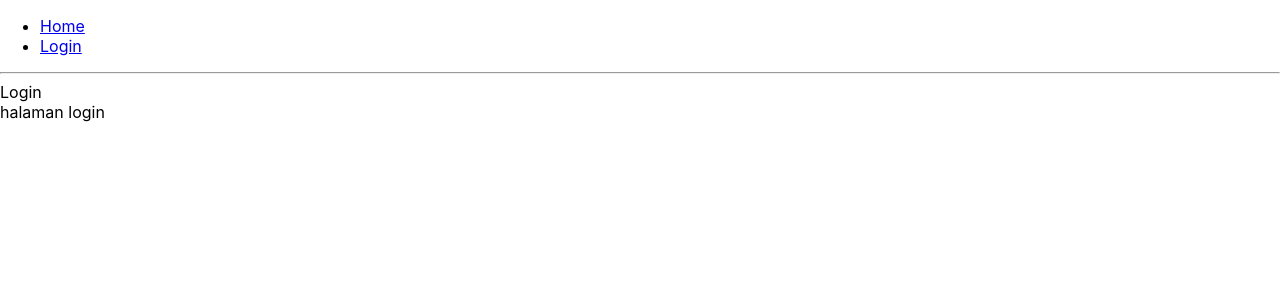
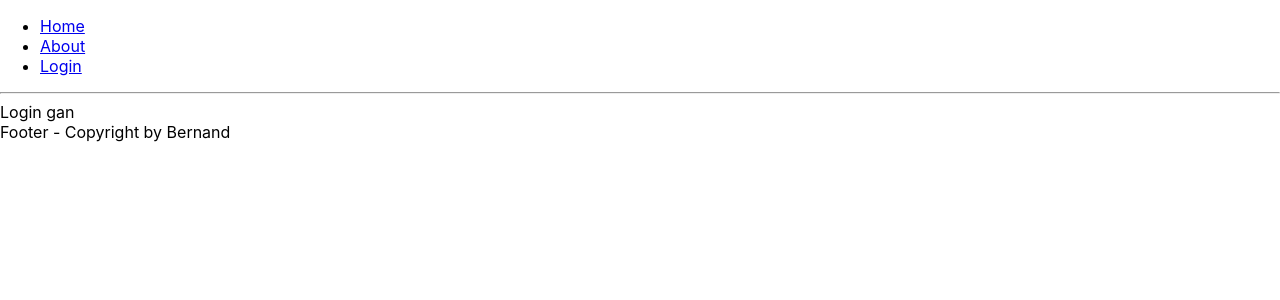
Before and after one commit to bernandotorrez/react-front-end, a React (Create React App) app: page /login in a window 1280 px wide. Shown: the top 300 px of the page. Built offline with nearby package versions, Linux system fonts and the light colour scheme.

Commit message:
update with route

```diff
--- a/src/Home.js
+++ /dev/null
@@ -1,16 +0,0 @@
-import React, { Component } from 'react'
-import Menu from './components/Menu'
-
-class Home extends Component {
-	render(){
-		return (
-
-			<div>
-			<Menu/>
-			halaman login
-			</div>
-		)
-	}
-}
-
-export default Home
--- /dev/null
+++ b/src/components/Footer.js
@@ -0,0 +1,11 @@
+import React from 'react';
+
+const Footer = () => (
+	<div>
+
+	Footer - Copyright by Bernand
+
+	</div>
+)
+
+export default Footer
--- /dev/null
+++ b/src/components/Layout.js
@@ -0,0 +1,13 @@
+import React from 'react'
+import Menu from './Menu'
+import Footer from './Footer'
+
+const Layout = (props) => (
+	<div>
+	<Menu/>
+	{props.children}
+	<Footer/>
+	</div>
+)
+
+export default Layout
--- a/src/components/Menu.js
+++ b/src/components/Menu.js
@@ -1,12 +1,18 @@
-import React, { Component } from 'react';
+import React from 'react'
 import { BrowserRouter as Router, Route, Link } from 'react-router-dom';
+import Home from '../pages/Home'
+import Login from '../pages/Login'
+import About from '../pages/About'
 
 const Menu = () => (
-	  <Router>
+	 <Router>
     <div>
       <ul>
         <li>
           <Link to="/">Home</Link>
+        </li>
+        <li>
+          <Link to="/about">About</Link>
         </li>
         <li>
           <Link to="/login">Login</Link>
@@ -16,21 +22,10 @@ const Menu = () => (
       <hr />
 
       <Route exact path="/" component={Home} />
+      <Route path="/about" component={About} />
       <Route path="/login" component={Login} />
     </div>
   </Router>
 );
 
-const Home = () => (
-	<div>
-	Home
-	</div>
-);
-
-const Login = () => (
-	<div>
-	Login
-	</div>
-);
-
 export default Menu
--- a/src/index.js
+++ b/src/index.js
@@ -2,10 +2,16 @@ import React from 'react';
 import ReactDOM from 'react-dom';
 import './index.css';
 //import App from './App';
-import Login from './Home';
+import Layout from './components/Layout';
 import * as serviceWorker from './serviceWorker';
+import { BrowserRouter as Router } from 'react-router-dom'
 
-ReactDOM.render(<Login />, document.getElementById('root'));
+ReactDOM.render(
+	<Router>
+	<Layout />
+	</Router>
+	,
+	document.getElementById('root'));
 
 // If you want your app to work offline and load faster, you can change
 // unregister() to register() below. Note this comes with some pitfalls.
--- /dev/null
+++ b/src/pages/About.js
@@ -0,0 +1,11 @@
+import React from 'react'
+
+const About = () => (
+	<div>
+
+	About
+
+	</div>
+)
+
+export default About
--- /dev/null
+++ b/src/pages/Home.js
@@ -0,0 +1,11 @@
+import React from 'react'
+
+const Home = () => (
+	<div>
+
+			Home
+
+			</div>
+)
+
+export default Home
--- a/src/Login.js
+++ b/src/pages/Login backup.js
@@ -1,5 +1,4 @@
 import React, { Component } from 'react'
-import Menu from './components/Menu'
 import axios from 'axios'
 import md5 from 'md5'
 
@@ -109,7 +108,7 @@ class Login extends Component {
 
 		return (
 			<div>
-			<Menu/>
+
 			<h1> Silahkan Login </h1>
 
 			<h3><font color="red" id="tampil">{data_satu.no_hp} - {data_satu.nama_anggota} - {data_satu.id_anggota}</font></h3>
--- /dev/null
+++ b/src/pages/Login.js
@@ -0,0 +1,13 @@
+import React from 'react'
+
+const Login = () => (
+	<div>
+
+
+	Login gan
+
+
+	</div>
+)
+
+export default Login
```
